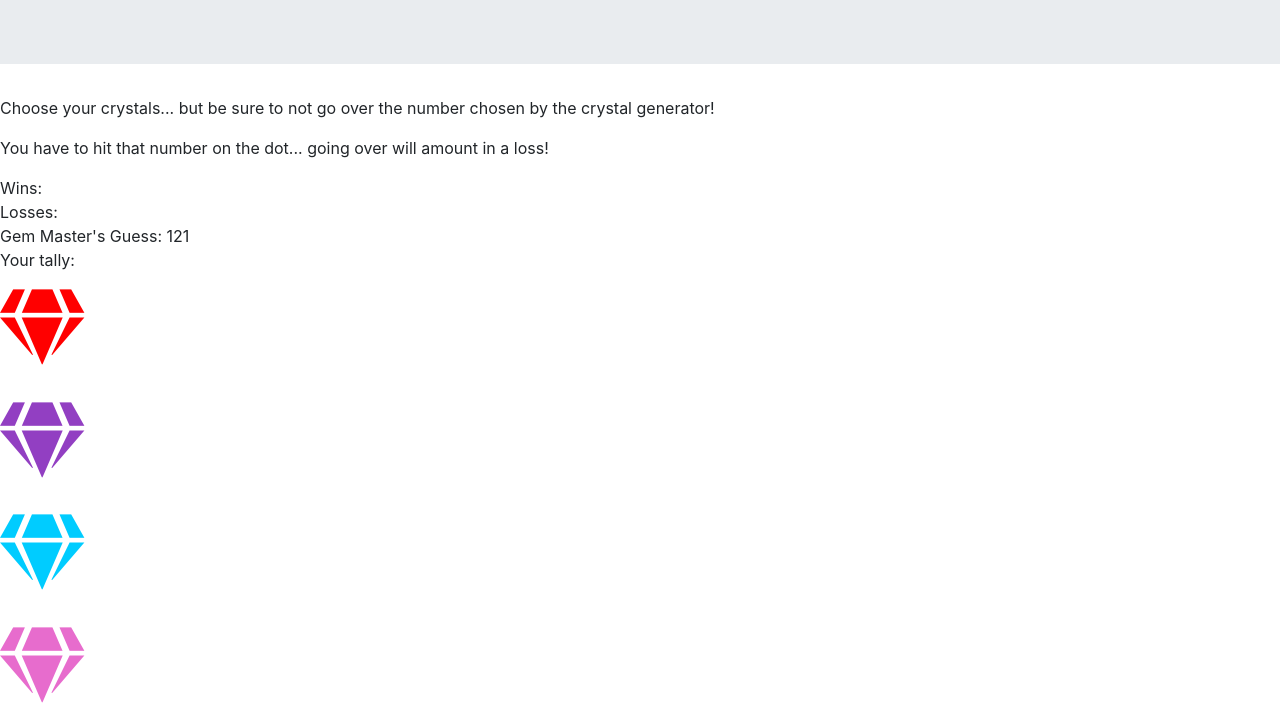
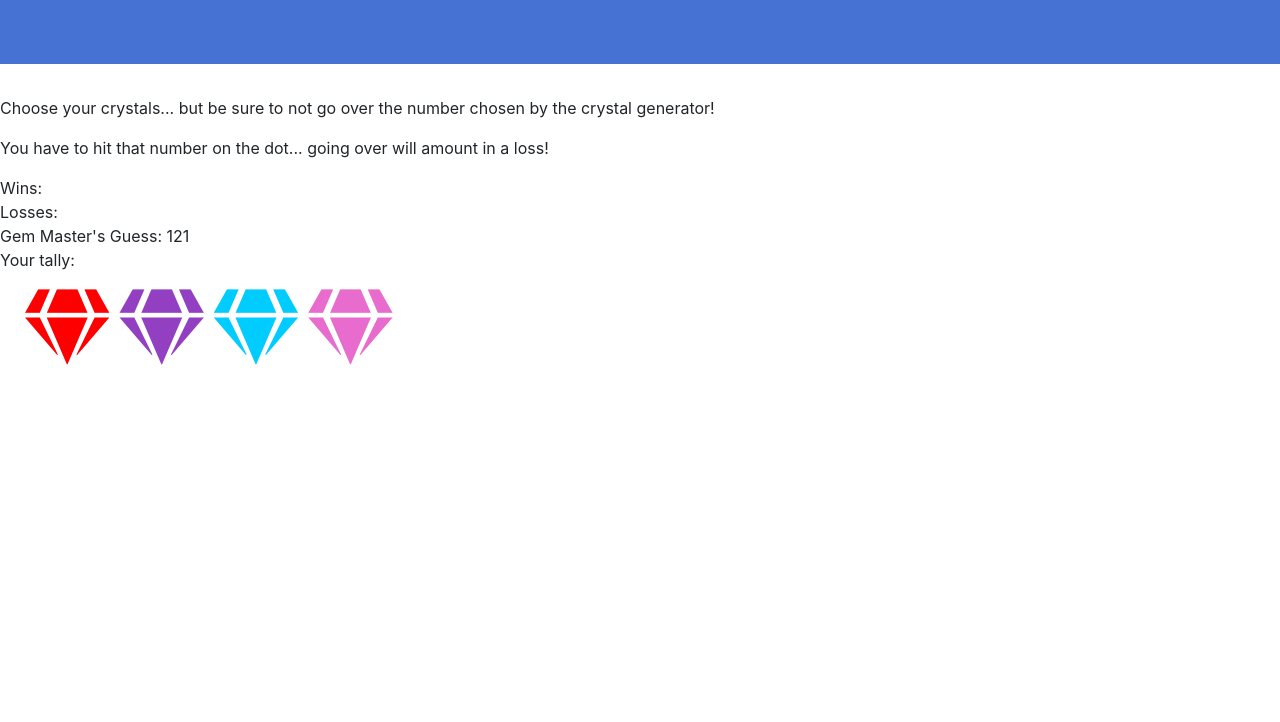
Before and after one commit to mikes94116/gemGame, a plain HTML site: page index.html in a window 1280 px wide. Shown: the part 147-869 px from the top of the page. After the commit the page ends 800 px from the top, so only its background shows below. Drawn offline with nearby package versions, Linux system fonts and the light colour scheme.

Commit message:
second commit

```diff
--- a/assets/style.css
+++ b/assets/style.css
@@ -38,3 +38,10 @@
     padding-right:10px;
 
 }
+
+#randGem4 {
+
+    float:left;
+    padding-right:10px;
+
+}
--- a/index.html
+++ b/index.html
@@ -16,7 +16,7 @@
       <link rel="stylesheet" href="https://use.fontawesome.com/releases/v5.3.1/css/all.css" integrity="sha384-mzrmE5qonljUremFsqc01SB46JvROS7bZs3IO2EmfFsd15uHvIt+Y8vEf7N7fWAU" crossorigin="anonymous">
 
       <!-- Added Stylesheet!-->
-      <link rel="stylesheet" href="styleGem.css">
+      <link rel="stylesheet" href="assets/style.css">
 
 </head>
 <body>
```
Also changed, not shown: 1 other file.
